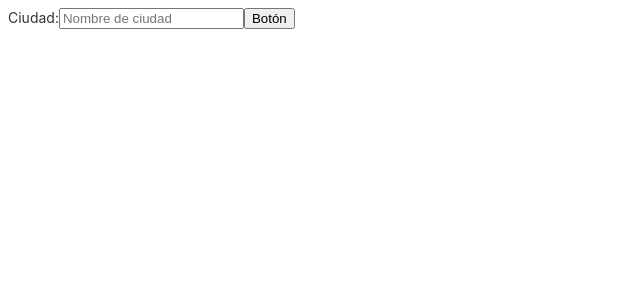
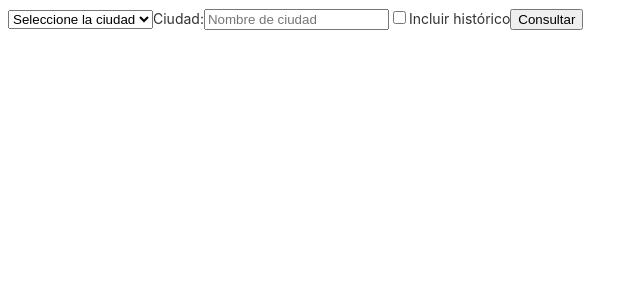
Before and after one commit to AleKurlat/clienteClima, an Angular app: page / in a window 1280 px wide. Shown: the top 300 px of the page, without its empty margins (0-640 px from the left). Built offline with nearby package versions, Linux system fonts and the light colour scheme.

Commit message:
listado ciudades

```diff
--- a/src/app/app.component.html
+++ b/src/app/app.component.html
@@ -1,9 +1,37 @@
+<form *ngIf="ciudades" action="">
+    <select name="" id="" [formControl]="formCiudad">
+        <option disabled value=null>Seleccione la ciudad</option>
+        <option *ngFor="let ciudad of ciudades">{{ciudad}}</option>
+    </select>
+
+    <label for="ciudad">Ciudad:</label>
+    <input type="text" id="ciudad" placeholder="Nombre de ciudad" [formControl]="formNombre">
+
+    <input type="checkbox" id="historial" name="historial" [formControl]="checkHistorial">
+    <label for="historial">Incluir histórico</label>
+
+    <button type="button" (click)="getClima()">Consultar</button>
+</form>
+
 <div *ngIf="clima">
-    <div>Ciudad: {{clima.name}}</div>
-    <div>País: {{clima.sys.country}}</div>
+    <div>Ciudad: {{clima.name}}, {{clima.sys.country}}</div>
     <div>Temperatura actual: {{ clima.main.temp }}</div>
     <div>Sensación térmica actual: {{ clima.main.feels_like }}</div>
 </div>
-<label for="city">Ciudad:</label>
-<input type="text" id="city" placeholder="Nombre de ciudad" [formControl]="formNombre">
-<button (click)="getClima(formNombre.value)">Botón</button>
+
+<table *ngIf="historial">
+    <tbody>
+        <tr>
+            <th>País</th>
+            <th>Ciudad</th>
+            <th>Temperatura</th>
+            <th>Sensación térmica</th>
+        </tr>
+        <tr *ngFor=" let fila of historial">
+            <td>{{ fila.registro.sys.country}}</td>
+            <td>{{ fila.registro.name}}</td>
+            <td>{{ fila.registro.main.temp}}</td>
+            <td>{{ fila.registro.main.feels_like }}</td>
+        </tr>
+    </tbody>
+</table>
--- a/src/app/app.component.ts
+++ b/src/app/app.component.ts
@@ -11,18 +11,28 @@ import { TipoClima } from './tipoClima'
 export class AppComponent {
   title = 'consultar-clima';
   formNombre = new FormControl('');
+  checkHistorial = new FormControl(false);
+  formCiudad = new FormControl();
+  ciudades = ["Buenos Aires", "Londres"]
 
   clima?: TipoClima;
+  historial?: any; // despues ver
 
   constructor(private climaService: ClimaService) { }
 
-  getClima(cityName: string) {
-    const reqBody = { "city": cityName }
+  getClima() {
+    const ciudad = this.formCiudad.value;
+    console.log(ciudad)
+    const hayHistorial = this.checkHistorial.value
+    const cantFilasHistorial = hayHistorial ? 10 : 0; // si la casilla tiene check entonces devuelve 10 registros, sino no devuelve historial
+    const reqBody = { "ciudad": ciudad, "cantFilasHistorial": cantFilasHistorial }
+    console.log(reqBody);
     console.log("esperando respuesta del servidor") // cambiar por preloader
 
     this.climaService.getClima(reqBody)
       .subscribe((clima: TipoClima) => {
-        this.clima = clima;
+        this.clima = hayHistorial ? clima[0].registro : clima; // si se solicitó historial, se muestra en primer lugar la consulta recién realizada
+        this.historial = hayHistorial ? clima : null;
       });
   }
 
--- a/src/app/clima.service.ts
+++ b/src/app/clima.service.ts
@@ -9,7 +9,7 @@ import { TipoClima } from './tipoClima'
 })
 export class ClimaService {
 
-  private url = 'http://localhost:3001/';
+  private url = 'http://localhost:3001/api/registro_clima';
 
   constructor(private http: HttpClient,) { }
 
```
